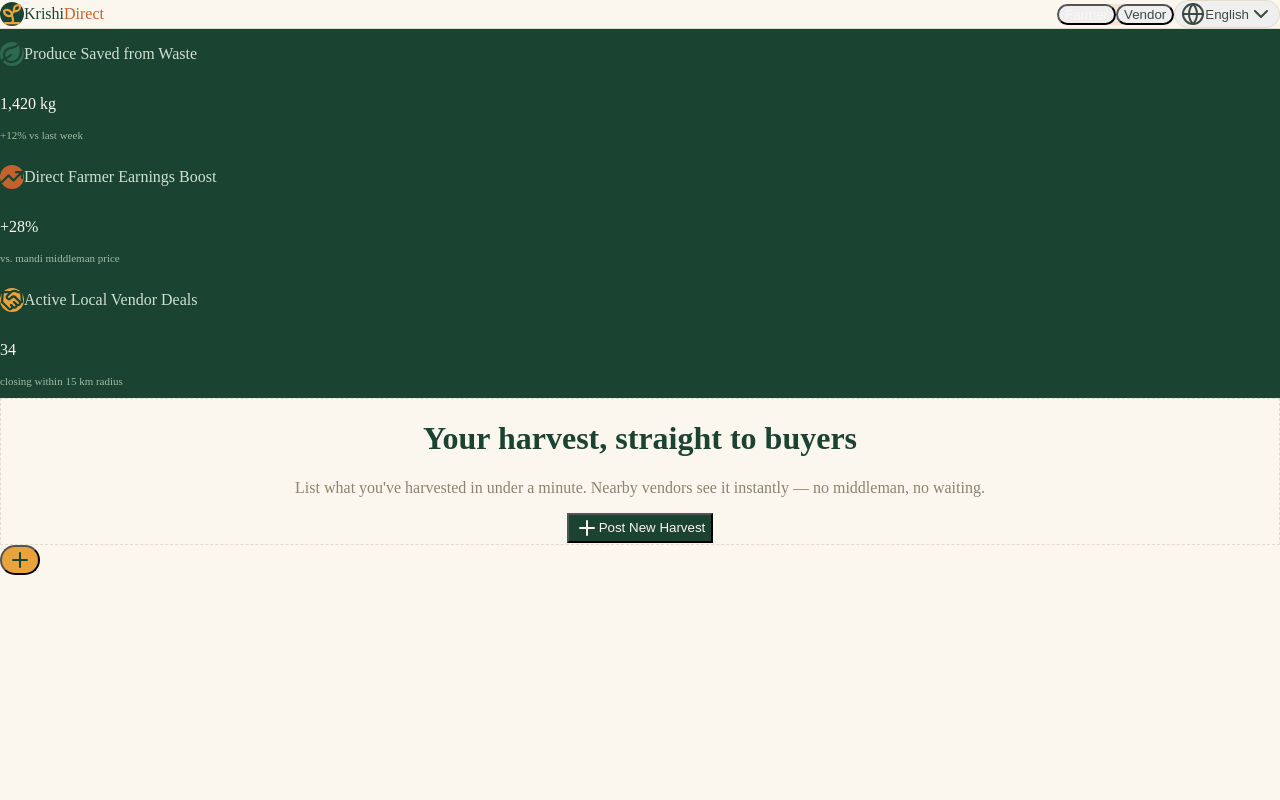
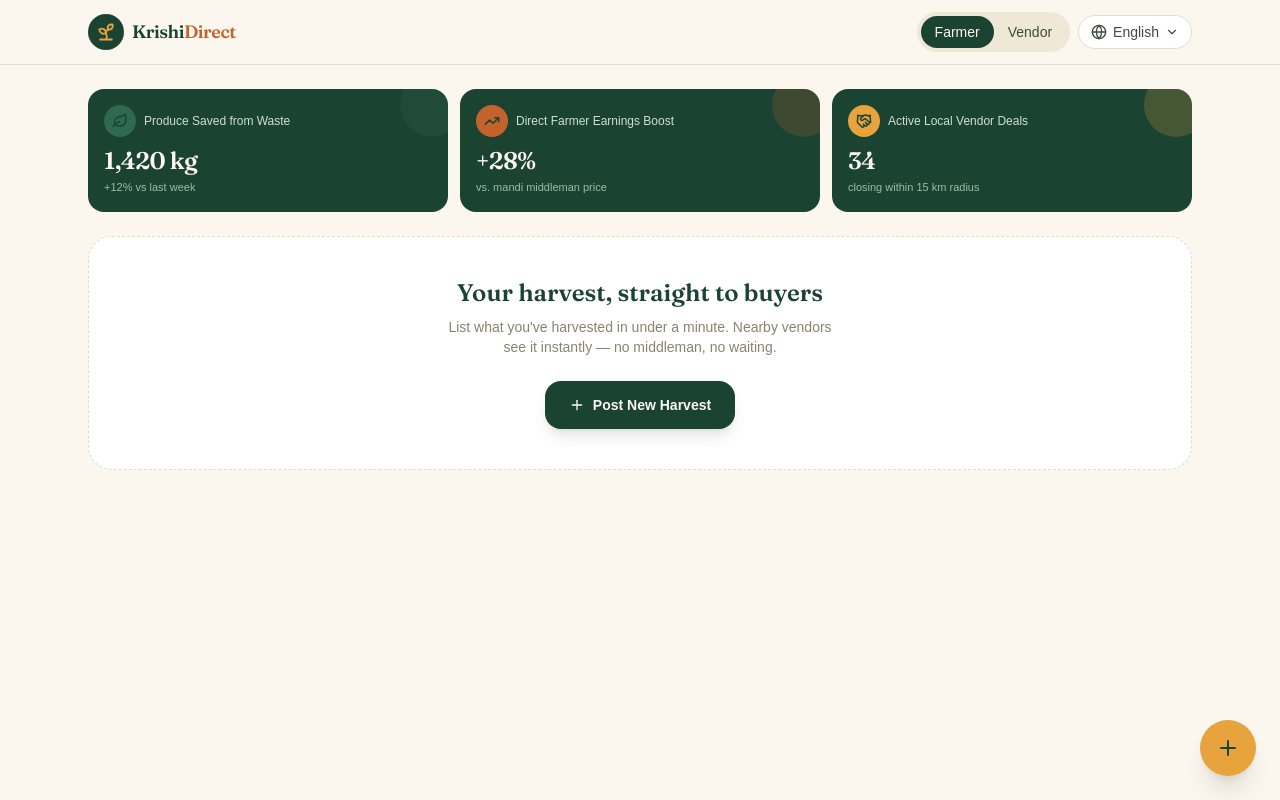
Before and after one commit to Ankush137coder/krishidirect, a Next.js app: page / in a window 1280 px wide. Built offline with nearby package versions, Linux system fonts and the light colour scheme.

Commit message:
Modified CSS

```diff
--- a/app/globals.css
+++ b/app/globals.css
@@ -1,27 +1,26 @@
-/* app/globals.css */
-@tailwind base;
-@tailwind components;
-@tailwind utilities;
+@import "tailwindcss";
 
-/* Belt-and-suspenders against horizontal overflow: box-sizing so padding/borders
-   never push an element past its declared width, and a hard cap at 100% on the
-   two elements that actually scroll. */
-* {
-  box-sizing: border-box;
+:root {
+  --background: #ffffff;
+  --foreground: #171717;
 }
 
-html,
-body {
-  width: 100%;
-  max-width: 100%;
-  overflow-x: hidden;
-  margin: 0;
-  padding: 0;
+@theme inline {
+  --color-background: var(--background);
+  --color-foreground: var(--foreground);
+  --font-sans: var(--font-geist-sans);
+  --font-mono: var(--font-geist-mono);
 }
 
-/* Any element that intentionally goes full-bleed (e.g. sticky nav, fixed FAB)
-   should size itself off this custom property instead of 100vw, since 100vw
-   includes the scrollbar gutter on some browsers and is a common overflow source. */
-:root {
-  --app-width: 100%;
+@media (prefers-color-scheme: dark) {
+  :root {
+    --background: #0a0a0a;
+    --foreground: #ededed;
+  }
 }
+
+body {
+  background: var(--background);
+  color: var(--foreground);
+  font-family: Arial, Helvetica, sans-serif;
+}
```
